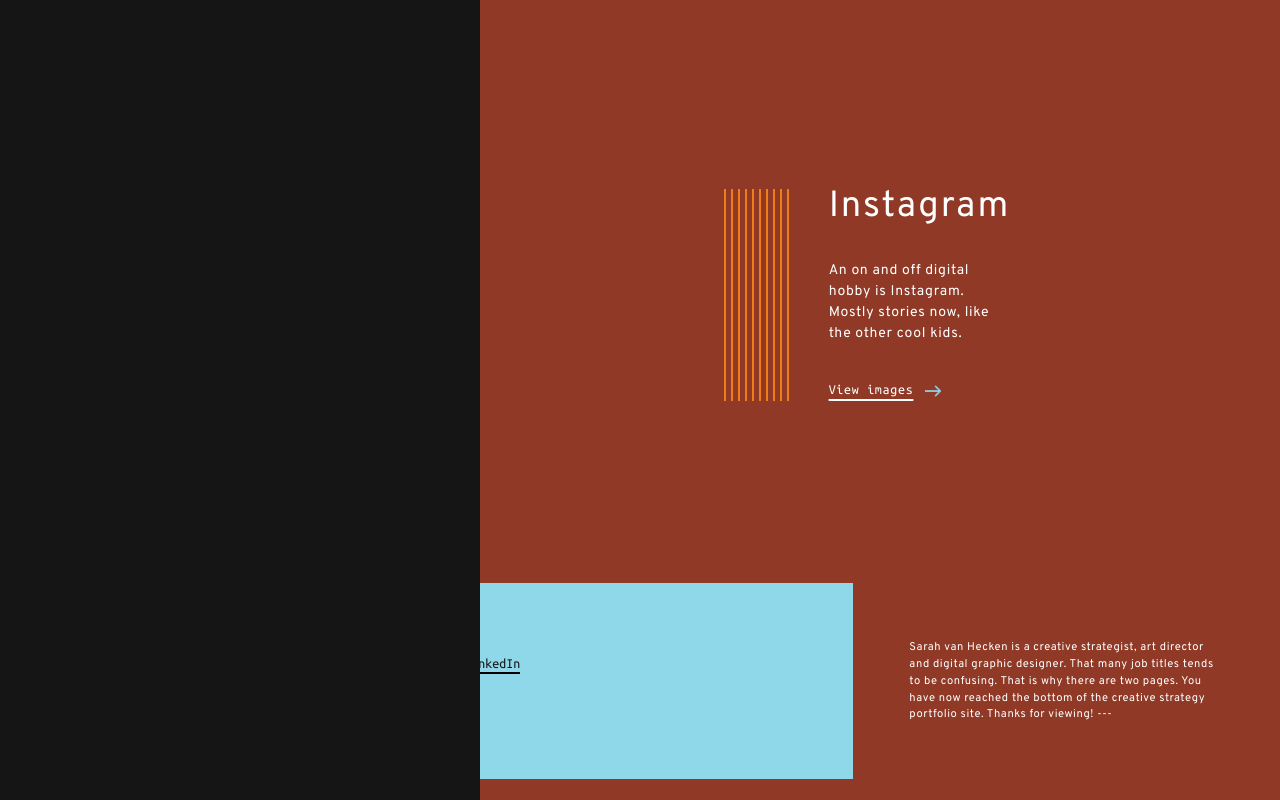
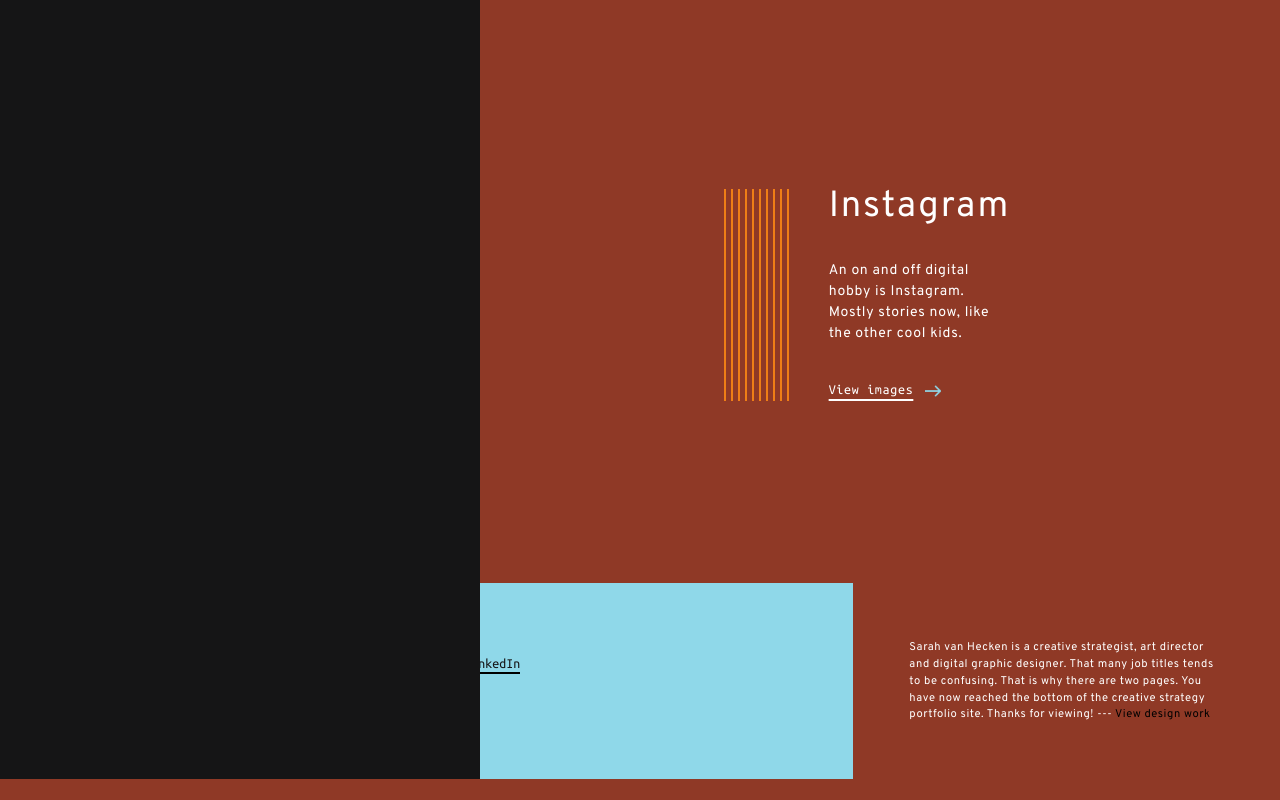
Before and after one commit to sarahvanhecken/vanhecken.com, a plain HTML site: page index.html in a window 1280 px wide. Shown: the part 3229-4029 px from the top of the page. After the commit the page ends 4008 px from the top, so only its background shows below. Drawn offline with Linux system fonts and the light colour scheme.

Commit message:
Small fixes

```diff
--- a/index.html
+++ b/index.html
@@ -69,7 +69,7 @@
           <ul>
             <li><a class="send-email">Send mail</a></li>
             <li><a href="https://www.linkedin.com/in/sarahvanhecken/" target="_blank">View LinkedIn</a></li>
-            <li><a href="https://www.linkedin.com/in/sarahvanhecken/" target="_blank">Design work</a></li>
+            <li><a href="https://www.vanhecken.com/design/" target="_blank">Design work</a></li>
           </ul>
         </div>
       </div>
@@ -307,7 +307,7 @@
         </ul>
       </div>
       <div class="column grey-bg is-4 is-clearfix-mobile">
-        <p>Sarah van Hecken is a creative strategist, art director and digital graphic designer. That many job titles tends to be confusing. That is why there are two pages. You have now reached the bottom of the creative strategy portfolio site. Thanks for viewing! --- <a href="https://www.vanhecken.com/design/")Switch to see design work</a> </p>
+        <p>Sarah van Hecken is a creative strategist, art director and digital graphic designer. That many job titles tends to be confusing. That is why there are two pages. You have now reached the bottom of the creative strategy portfolio site. Thanks for viewing! --- <a href="https://www.vanhecken.com/design/">View design work</a> </p>
       </div>
     </div>
   </footer>
```
